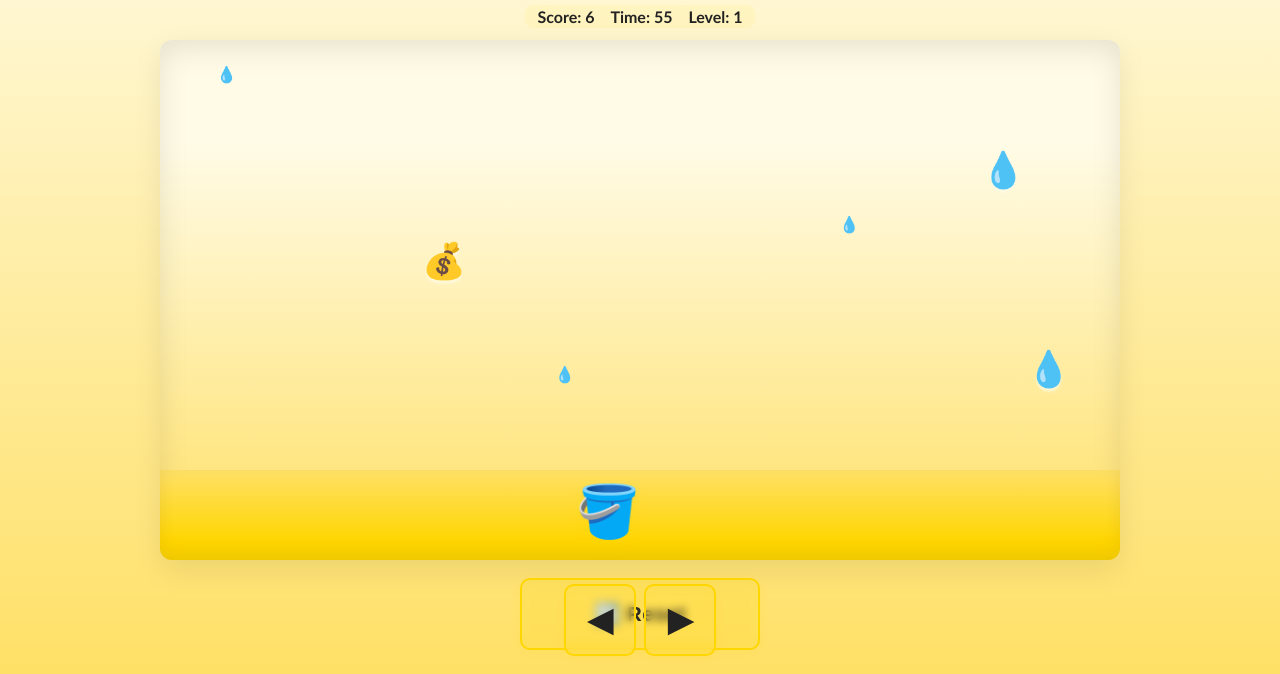
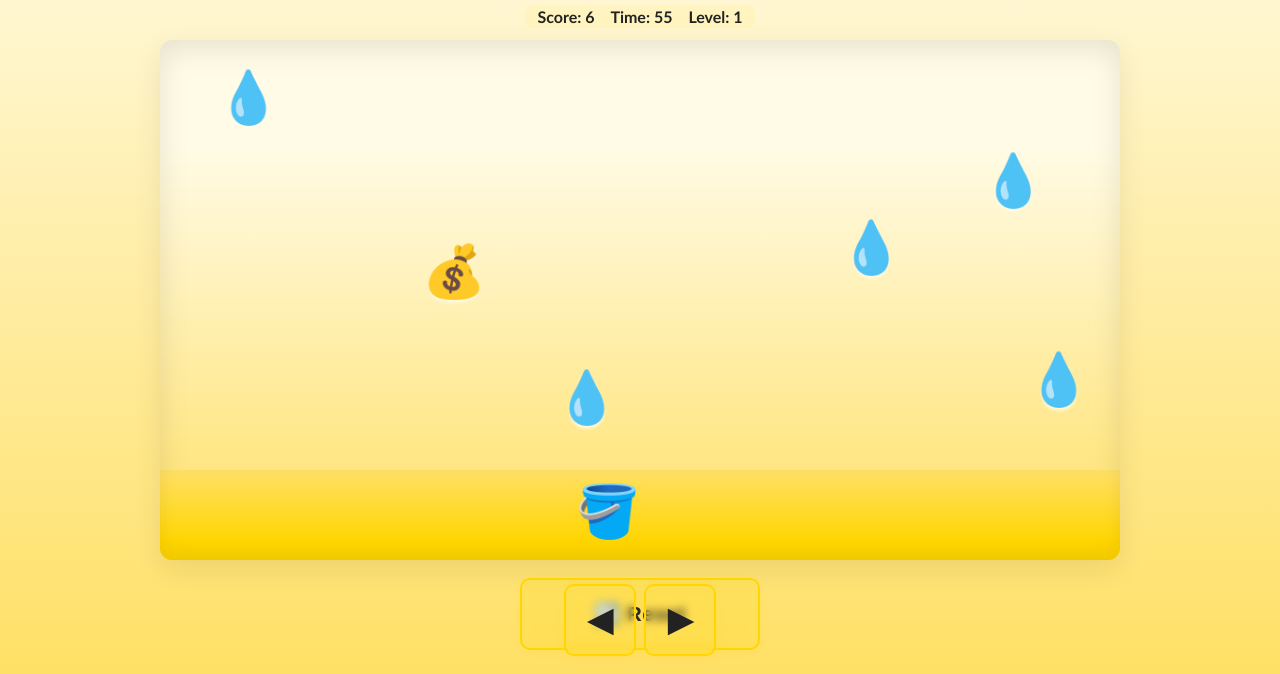
Before and after one commit to cmoncausf/Clean-Water-Quest-, a plain HTML site: page index.html in a window 1280 px wide. Shown: the part 126-800 px from the top of the page. Drawn offline with Linux system fonts and the light colour scheme.

```diff
--- a/clean-water-quest.css
+++ b/clean-water-quest.css
@@ -80,10 +80,20 @@
 .object {
   position: absolute;
   top: -40px;
-  font-size: 2.2rem;
+  font-size: 3.2rem; /* Increased from 2.2rem */
+  user-select: none;
+  pointer-events: auto; /* Ensure clickable */
+  cursor: pointer;      /* Show pointer cursor */
+  transition: transform 0.06s linear;
+  z-index: 4;
+  text-shadow:0 3px 3px #fffbe6cc;
+}
+.falling-item {
+  position: absolute;
+  font-size: 3.2rem;
   user-select: none;
   pointer-events: auto;
-  transition: transform 0.06s linear;
+  cursor: pointer;
   z-index: 4;
   text-shadow:0 3px 3px #fffbe6cc;
 }
--- a/clean-water-quest.js
+++ b/clean-water-quest.js
@@ -115,6 +115,11 @@
   el.textContent = obj.emoji;
   el.dataset.type = obj.type;
   el.dataset.points = obj.points;
+
+  // Make droplets bigger and ensure clickable
+  el.style.fontSize = '3.2rem'; // Increased size
+  el.style.cursor = 'pointer'; // Show pointer cursor
+  el.style.pointerEvents = 'auto'; // Ensure clickable
 
   const areaRect = gameArea.getBoundingClientRect();
   const x = Math.random() * (areaRect.width - 60) + 12; // padding
@@ -305,6 +310,12 @@
     el.style.position = 'absolute';
     el.style.left = Math.random() * (gameArea.offsetWidth - 32) + 'px';
     el.style.top = '0px';
+
+    // Make falling items bigger and clickable
+    el.style.fontSize = '3.2rem';
+    el.style.cursor = 'pointer';
+    el.style.pointerEvents = 'auto';
+
     gameArea.appendChild(el);
 
     // Animate falling
@@ -367,11 +378,16 @@
 gameArea.addEventListener('click',(ev)=>{
   if(!gameActive) return;
   const target = ev.target;
-  if(target.classList && target.classList.contains('object')){
-    const pts = parseInt(target.dataset.points,10)||0;
-    score += pts;
-    showFeedback(target, (pts>0?`+${pts}`:`${pts}`));
-    updateScore();
+  if(target.classList && (target.classList.contains('object') || target.classList.contains('falling-item'))){
+    // For .object, use points; for .falling-item, just increment score
+    if(target.classList.contains('object')){
+      const pts = parseInt(target.dataset.points,10)||0;
+      score += pts;
+      showFeedback(target, (pts>0?`+${pts}`:`${pts}`));
+      updateScore();
+    } else if(target.classList.contains('falling-item')) {
+      onScorePoint(target.textContent);
+    }
     target.remove();
   }
 });
```
